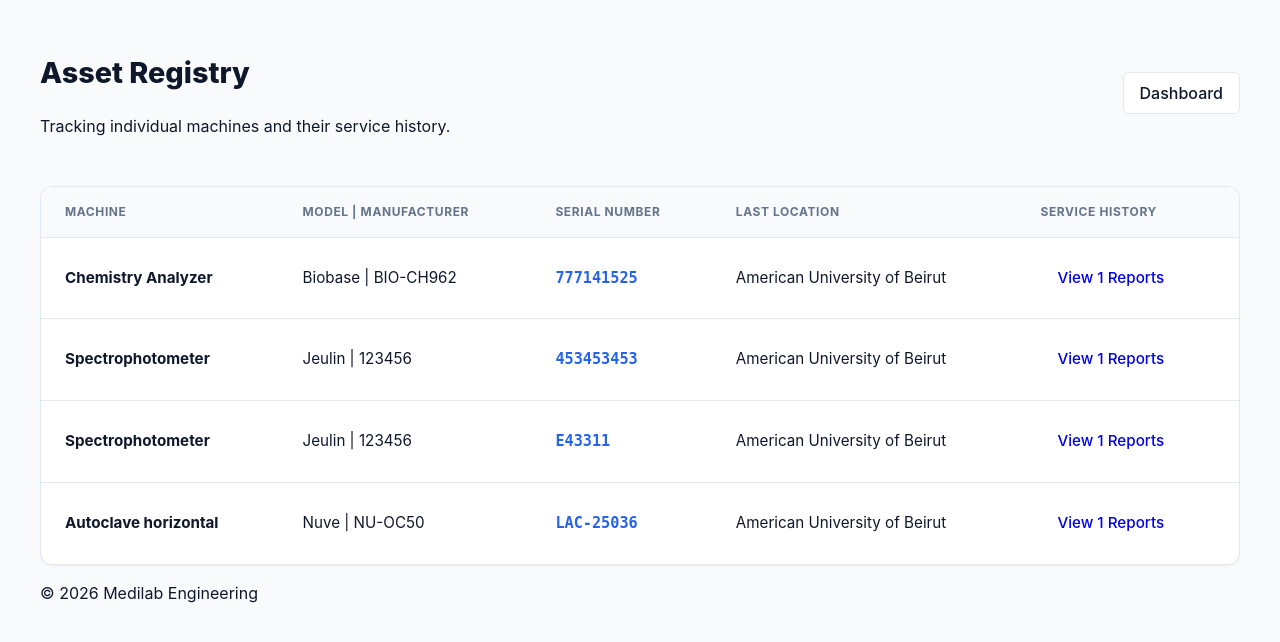
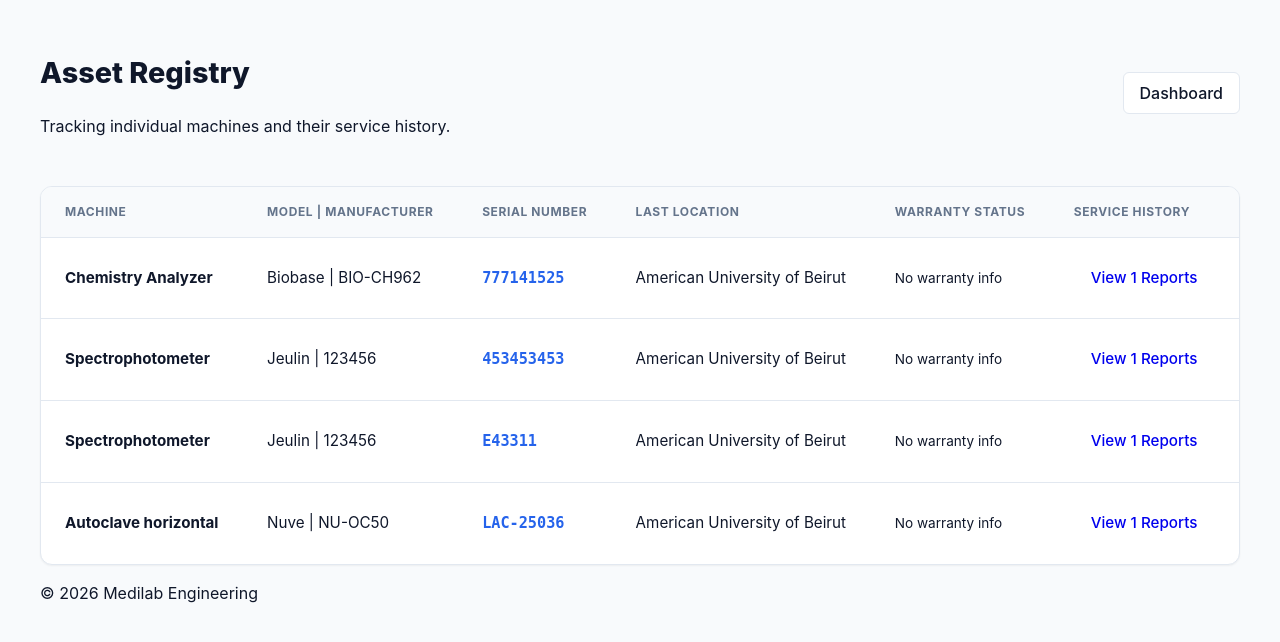
Before and after one commit to RawadZaidan/engineeringReports, a Django app: page /registry/ in a window 1280 px wide. Shown: the part 106-748 px from the top of the page. Run offline with Django 5.2, Linux system fonts and the light colour scheme; a user stored in the database is signed in; data comes from the database, SQL or seed files in the repository; both versions use the stored data as it was after the commit.

Commit message:
updated warranty section/filter

```diff
--- a/core/forms.py
+++ b/core/forms.py
@@ -104,7 +104,8 @@ class ServiceReportForm(forms.ModelForm):
             'maintenance_request', 'client_name', 'project_reference', 'location', 'donor', 'service_date',
             'client_representative_name', 'client_phone_number',
             'issue_description', 'work_performed', 'parts_used', 'status',
-            'follow_up_required', 'service_type', 'billing_category', 'final_status'
+            'follow_up_required', 'service_type', 'billing_category', 'final_status',
+            'warranty_start_on_submission', 'warranty_duration_years'
         ]
         widgets = {
             'maintenance_request': forms.Select(attrs={'class': 'form-control'}),
@@ -203,5 +204,6 @@ class EquipmentForm(forms.ModelForm):
         widgets = {
             'product': forms.Select(attrs={'class': 'form-control'}),
             'installation_date': forms.DateInput(attrs={'type': 'date'}),
+            'warranty_expiration_date': forms.DateInput(attrs={'type': 'date'}),
             'notes': forms.Textarea(attrs={'rows': 3}),
         }
--- a/core/models.py
+++ b/core/models.py
@@ -24,6 +24,7 @@ class Equipment(models.Model):
     current_facility = models.CharField(max_length=255, blank=True, null=True)
     current_location = models.CharField(max_length=255, blank=True, null=True)
     installation_date = models.DateField(blank=True, null=True)
+    warranty_expiration_date = models.DateField(blank=True, null=True)
     notes = models.TextField(blank=True, null=True)
 
     class Meta:
@@ -60,6 +61,18 @@ class ServiceReport(models.Model):
 
     status = models.CharField(max_length=20, choices=STATUS_CHOICES, default='Draft')
     follow_up_required = models.BooleanField(default=False)
+
+    warranty_start_on_submission = models.BooleanField(
+        default=False,
+        verbose_name="Warranty starts the day the report is submitted",
+        help_text="If checked, linked equipment warranty will be updated."
+    )
+    warranty_duration_years = models.PositiveIntegerField(
+        choices=[(i, f"{i} Year{'s' if i > 1 else ''}") for i in range(1, 6)],
+        null=True,
+        blank=True,
+        verbose_name="Warranty Duration"
+    )
 
     client_representative_name = models.CharField(max_length=200, blank=True, null=True)
     client_phone_number = models.CharField(max_length=20, blank=True, null=True, help_text="Contact number for the client")
--- a/core/views.py
+++ b/core/views.py
@@ -90,6 +90,16 @@ class EquipmentListView(LoginRequiredMixin, ListView):
     template_name = 'core/equipment_list.html'
     context_object_name = 'equipments'
 
+    def get_context_data(self, **kwargs):
+        context = super().get_context_data(**kwargs)
+        today = timezone.now().date()
+        context['today'] = today
+        # Under Warranty items
+        context['under_warranty'] = Equipment.objects.filter(
+            warranty_expiration_date__gte=today
+        ).order_by('warranty_expiration_date')
+        return context
+
 @require_POST
 def equipment_create_ajax(request):
     form = EquipmentForm(request.POST)
@@ -169,6 +179,19 @@ class ServiceReportCreateView(LoginRequiredMixin, CreateView):
 
                 for image in self.request.FILES.getlist('images'):
                     ReportImage.objects.create(report=self.object, image=image)
+
+                # Update Equipment Warranty if requested
+                if self.object.warranty_start_on_submission and self.object.warranty_duration_years:
+                    start_date = self.object.service_date or timezone.now()
+                    try:
+                        expiration_date = start_date.replace(year=start_date.year + self.object.warranty_duration_years)
+                    except ValueError:
+                        expiration_date = start_date + timedelta(days=self.object.warranty_duration_years * 365 + (self.object.warranty_duration_years // 4))
+
+                    for item in self.object.items.all():
+                        if item.equipment:
+                            item.equipment.warranty_expiration_date = expiration_date.date()
+                            item.equipment.save()
             return redirect(self.success_url)
         return self.render_to_response(self.get_context_data(form=form))
 
@@ -208,6 +231,19 @@ class ServiceReportUpdateView(LoginRequiredMixin, UpdateView):
                 items.save()
                 for image in self.request.FILES.getlist('images'):
                     ReportImage.objects.create(report=self.object, image=image)
+
+                # Update Equipment Warranty if requested
+                if self.object.warranty_start_on_submission and self.object.warranty_duration_years:
+                    start_date = self.object.service_date or timezone.now()
+                    try:
+                        expiration_date = start_date.replace(year=start_date.year + self.object.warranty_duration_years)
+                    except ValueError:
+                        expiration_date = start_date + timedelta(days=self.object.warranty_duration_years * 365 + (self.object.warranty_duration_years // 4))
+
+                    for item in self.object.items.all():
+                        if item.equipment:
+                            item.equipment.warranty_expiration_date = expiration_date.date()
+                            item.equipment.save()
             return redirect(self.success_url)
         return self.render_to_response(self.get_context_data(form=form))
 
--- a/templates/core/equipment_list.html
+++ b/templates/core/equipment_list.html
@@ -13,6 +13,34 @@
     </div>
 </div>
 
+{% if under_warranty %}
+<div class="section-container" style="margin-bottom: 2rem;">
+    <h3 style="font-size: 1.1rem; font-weight: 700; color: #b45309; margin-bottom: 1rem; display: flex; align-items: center; gap: 8px;">
+        <span style="background: #f59e0b; color: white; padding: 4px 8px; border-radius: 4px; font-size: 0.8rem;">NEW</span>
+        Under Warranty Assets
+    </h3>
+    <div style="display: grid; grid-template-columns: repeat(auto-fill, minmax(300px, 1fr)); gap: 1rem;">
+        {% for eq in under_warranty %}
+        <div class="card" style="margin-bottom: 0; padding: 1rem; border-left: 4px solid #f59e0b; background: #fffbeb;">
+            <div style="display: flex; justify-content: space-between; align-items: flex-start;">
+                <div>
+                    <div style="font-weight: 700; color: #92400e;">{{ eq.product.name }}</div>
+                    <div style="font-size: 0.85rem; color: #b45309;">S/N: {{ eq.serial_number }}</div>
+                </div>
+                <div style="text-align: right;">
+                    <div style="font-size: 0.75rem; font-weight: 700; color: #92400e; text-transform: uppercase;">Expires</div>
+                    <div style="font-weight: 700; color: #0f172a;">{{ eq.warranty_expiration_date|date:"M d, Y" }}</div>
+                </div>
+            </div>
+            <div style="margin-top: 10px; font-size: 0.8rem; color: #78350f;">
+                Located at: {{ eq.current_facility|default:"Not specified" }}
+            </div>
+        </div>
+        {% endfor %}
+    </div>
+</div>
+{% endif %}
+
 <div class="card" style="padding: 0; overflow: hidden;">
     <div class="table-responsive">
         <table class="modern-table">
@@ -22,18 +50,34 @@
                     <th>Model | Manufacturer</th>
                     <th>Serial Number</th>
                     <th>Last Location</th>
+                    <th>Warranty Status</th>
                     <th>Service History</th>
                 </tr>
             </thead>
             <tbody>
                 {% for eq in equipments %}
-                <tr>
+                <tr {% if eq.warranty_expiration_date and eq.warranty_expiration_date >= today %}style="background: #fffbeb;"{% endif %}>
                     <td>
                         <div style="font-weight: 700; color: #0f172a;">{{ eq.product.name }}</div>
                     </td>
                     <td>{{ eq.product.manufacturer }} | {{ eq.product.model }}</td>
                     <td><span style="font-family: monospace; font-weight: 600; color: var(--primary-color);">{{ eq.serial_number }}</span></td>
                     <td>{{ eq.current_facility|default:"-" }}</td>
+                    <td>
+                        {% if eq.warranty_expiration_date %}
+                            {% if eq.warranty_expiration_date >= today %}
+                                <span class="badge" style="background: #fef3c7; color: #92400e; border: 1px solid #fde68a;">
+                                    Under Warranty ({{ eq.warranty_expiration_date|date:"Y-m-d" }})
+                                </span>
+                            {% else %}
+                                <span class="badge" style="background: #f1f5f9; color: #64748b; border: 1px solid #e2e8f0;">
+                                    Expired ({{ eq.warranty_expiration_date|date:"Y-m-d" }})
+                                </span>
+                            {% endif %}
+                        {% else %}
+                            <span class="text-muted" style="font-size: 0.85rem;">No warranty info</span>
+                        {% endif %}
+                    </td>
                     <td>
                         <a href="{% url 'dashboard' %}?q={{ eq.serial_number }}" class="btn btn-sm btn-outline-secondary">View {{ eq.service_history.count }} Reports</a>
                     </td>
```
Also changed, not shown: templates/core/report_detail.html (+8 -0 lines), templates/core/report_form.html (+24 -0 lines), core/migrations/0022_equipment_warranty_expiration_date_and_more.py (added), db.sqlite3, 1 other file.
